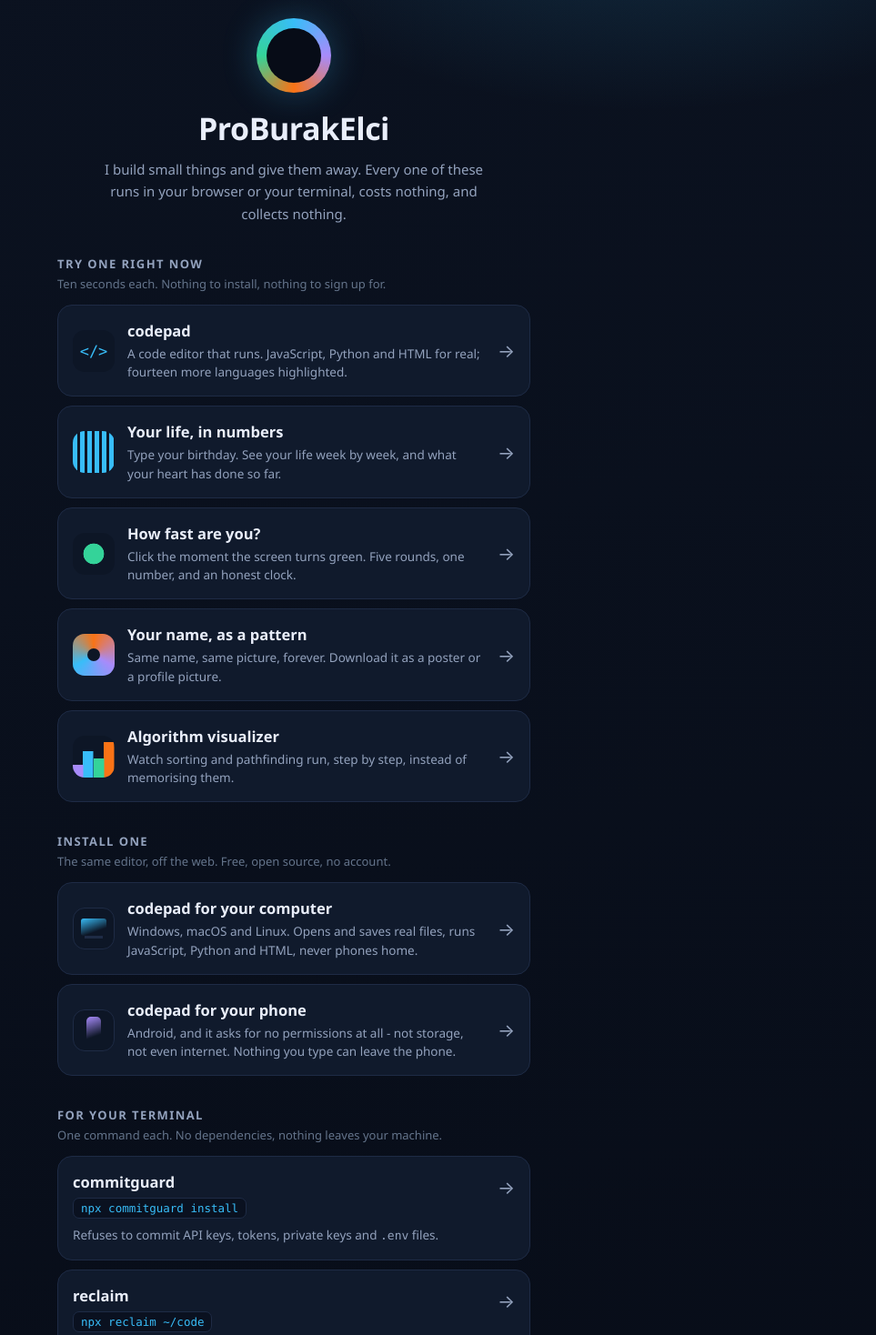
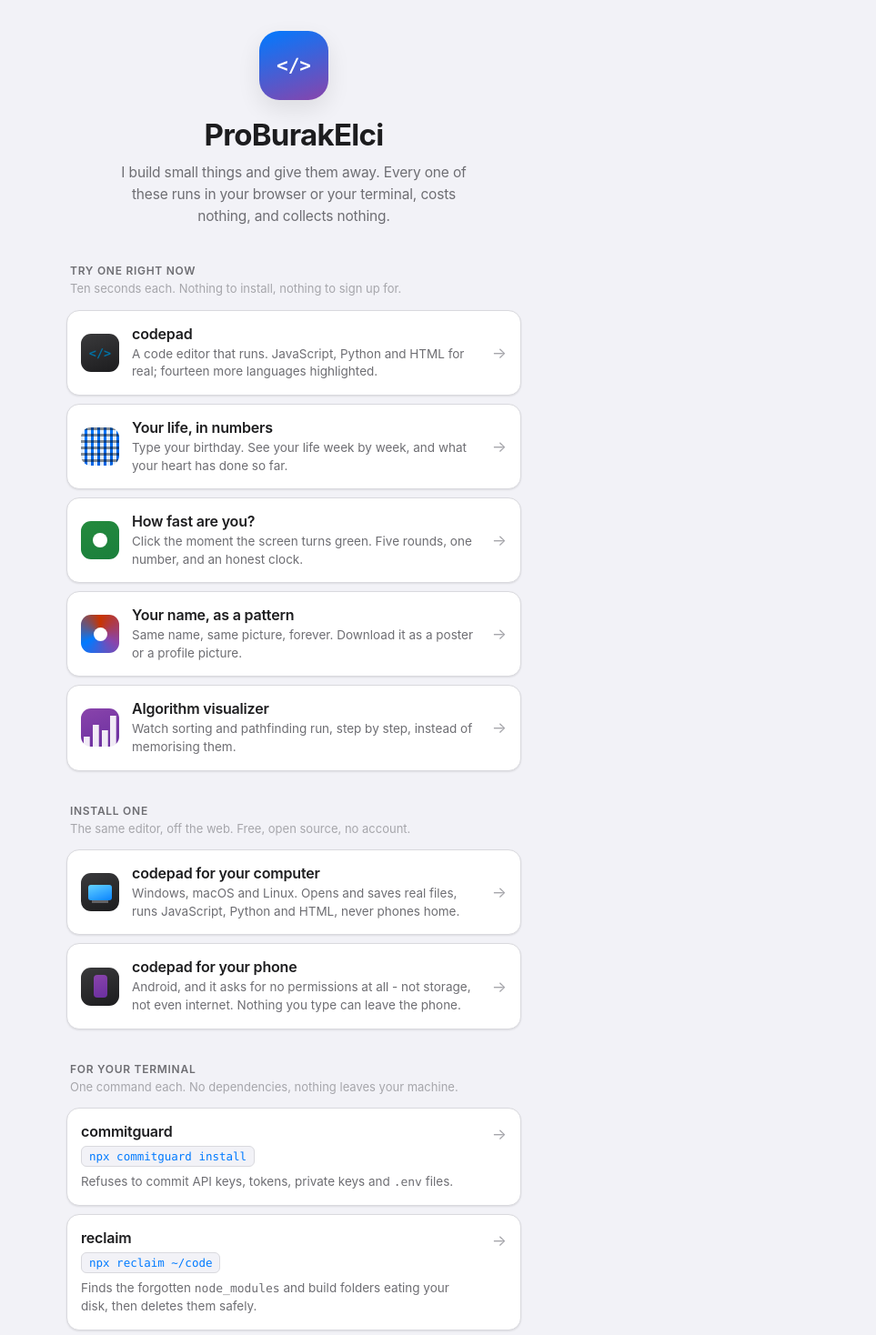
Before and after one commit to ProBurakElci/ProBurakElci.github.io, a plain HTML site: page index.html in a window 1280 px wide. Shown: the part 20-1488 px from the top of the page at 91% size, without its empty margins (317-1280 px from the left). Drawn offline with Linux system fonts and the light colour scheme.

Commit message:
Match the editor: Apple chrome, light and dark
The hub was still the old navy-and-cyan palette while everything it links to
had moved to the Xcode look, so the landing page no longer resembled any of
the things on it.

Now it speaks the same language: SF fonts, the system blue, hairline
separators, squircle icons, and the grouped lists Settings is built out of.
Every colour is a token defined twice and nothing below the top of the file
names one, so the two appearances cannot drift apart - and the page follows
the system rather than forcing dark on somebody at midday.

The card icons are still drawn with gradients, so the page is still one HTML
file that fetches nothing. The life-in-weeks one is a grid again rather than
a barcode: the horizontal bands sit on top and cut the vertical stripes into
squares.

Co-Authored-By: Claude Opus 5 <noreply@anthropic.com>

```diff
--- a/styles.css
+++ b/styles.css
@@ -1,14 +1,60 @@
+/*
+ * The look.
+ *
+ * The same language as the editor these pages link to: macOS chrome, SF
+ * fonts, the system blue, hairline separators, squircle icons, and the
+ * grouped lists Settings is built out of.
+ *
+ * Every colour is a token defined twice - once dark, once light - and nothing
+ * below the top of this file names a colour directly, so the two appearances
+ * cannot drift apart. It follows the system, the way a Mac app does.
+ */
+
 :root {
-  --bg: #070c17;
-  --panel: #101a2c;
-  --panel-hover: #142238;
-  --line: #1e2b45;
-  --text: #e9eefa;
-  --muted: #93a2bd;
-  --accent: #38bdf8;
-  --accent-2: #f97316;
-  --violet: #a78bfa;
-  --green: #34d399;
+  --bg: #1c1c1e;
+  --card: #2c2c2e;
+  --card-hover: #3a3a3c;
+  --line: #38383a;
+  --text: #f2f2f7;
+  --muted: #98989f;
+  --faint: #6c6c70;
+  --accent: #0a84ff;
+  --accent-quiet: rgba(10, 132, 255, 0.16);
+  --shadow: rgba(0, 0, 0, 0.5);
+
+  --green: #30d158;
+  --orange: #ff9f0a;
+  --violet: #bf5af2;
+  --cyan: #64d2ff;
+
+  --ui-font: -apple-system, BlinkMacSystemFont, "SF Pro Text",
+    "Segoe UI Variable Text", "Segoe UI", system-ui, "Helvetica Neue", sans-serif;
+  --code-font: ui-monospace, "SF Mono", SFMono-Regular, Menlo, Monaco,
+    "Cascadia Mono", "Roboto Mono", Consolas, monospace;
+
+  color-scheme: dark;
+}
+
+@media (prefers-color-scheme: light) {
+  :root {
+    color-scheme: light;
+
+    --bg: #f2f2f7;
+    --card: #ffffff;
+    --card-hover: #fbfbfd;
+    --line: #d9d9de;
+    --text: #1d1d1f;
+    --muted: #6e6e73;
+    --faint: #a6a6ab;
+    --accent: #007aff;
+    --accent-quiet: rgba(0, 122, 255, 0.1);
+    --shadow: rgba(0, 0, 0, 0.09);
+
+    --green: #248a3d;
+    --orange: #c93400;
+    --violet: #8944ab;
+    --cyan: #0071a4;
+  }
 }
 
 * { box-sizing: border-box; }
@@ -17,64 +63,79 @@ body {
   margin: 0;
   min-height: 100vh;
   color: var(--text);
-  background:
-    radial-gradient(760px 420px at 80% -6%, rgba(56, 189, 248, 0.18), transparent 62%),
-    radial-gradient(640px 420px at 6% 102%, rgba(167, 139, 250, 0.16), transparent 62%),
-    linear-gradient(170deg, #0b1220, var(--bg));
-  font-family: "Segoe UI", system-ui, -apple-system, sans-serif;
+  background: var(--bg);
+  font-family: var(--ui-font);
   -webkit-font-smoothing: antialiased;
+  -moz-osx-font-smoothing: grayscale;
   -webkit-tap-highlight-color: transparent;
 }
 
-main { max-width: 560px; margin: 0 auto; padding: 40px 20px 48px; }
+main { max-width: 540px; margin: 0 auto; padding: 54px 20px 52px; }
 
 /* ---------- header ---------- */
 
-.top { text-align: center; margin-bottom: 34px; }
+.top { text-align: center; margin-bottom: 40px; }
 
+/* the squircle Apple draws every app icon in */
 .avatar {
-  width: 82px;
-  height: 82px;
-  margin: 0 auto 16px;
-  border-radius: 50%;
-  background: conic-gradient(var(--accent), var(--violet), var(--accent-2), var(--green), var(--accent));
-  box-shadow: 0 0 38px rgba(56, 189, 248, 0.28);
-  position: relative;
+  width: 76px;
+  height: 76px;
+  margin: 0 auto 18px;
+  border-radius: 22px;
+  background: linear-gradient(160deg, var(--accent), var(--violet));
+  display: grid;
+  place-items: center;
+  box-shadow: 0 10px 26px var(--shadow);
 }
 .avatar::after {
-  content: "";
-  position: absolute;
-  inset: 11px;
-  border-radius: 50%;
-  background: var(--bg);
+  content: "</>";
+  font-family: var(--code-font);
+  font-size: 21px;
+  font-weight: 600;
+  color: #ffffff;
 }
 
 h1 {
-  font-size: clamp(26px, 6vw, 34px);
+  font-size: clamp(27px, 6vw, 33px);
+  font-weight: 700;
+  /* Apple tightens large type */
+  letter-spacing: -0.021em;
   margin: 0 0 10px;
-  letter-spacing: -0.5px;
 }
 
 .tagline {
   color: var(--muted);
-  font-size: 15px;
-  line-height: 1.62;
+  font-size: 15.5px;
+  line-height: 1.55;
+  letter-spacing: -0.01em;
   margin: 0 auto;
-  max-width: 420px;
+  max-width: 400px;
 }
 
 /* ---------- groups ---------- */
 
-.group { margin-bottom: 34px; }
+.group { margin-bottom: 36px; }
 
+/*
+ * A grouped-list header, the way Settings does it: small, quiet, and sitting
+ * just above its own rows rather than floating between them.
+ */
 .group h2 {
+  font-size: 12px;
+  font-weight: 600;
+  text-transform: uppercase;
+  letter-spacing: 0.06em;
+  color: var(--muted);
+  margin: 0 0 3px;
+  padding-left: 4px;
+}
+.group-note {
+  color: var(--faint);
   font-size: 13px;
-  text-transform: uppercase;
-  letter-spacing: 1.4px;
-  color: var(--muted);
-  margin: 0 0 4px;
+  line-height: 1.45;
+  margin: 0 0 14px;
+  padding-left: 4px;
 }
-.group-note { color: #64748b; font-size: 13px; margin: 0 0 14px; }
 
 /* ---------- cards ---------- */
 
@@ -82,35 +143,37 @@ h1 {
   display: flex;
   align-items: center;
   gap: 14px;
-  background: var(--panel);
+  background: var(--card);
   border: 1px solid var(--line);
-  border-radius: 16px;
-  padding: 16px;
-  margin-bottom: 10px;
+  border-radius: 14px;
+  padding: 15px;
+  margin-bottom: 9px;
   text-decoration: none;
   color: inherit;
-  transition: transform 0.12s ease, border-color 0.15s ease, background-color 0.15s ease;
+  box-shadow: 0 1px 2px var(--shadow);
+  transition: background-color 0.15s ease, transform 0.12s ease;
 }
-.card:hover {
-  background: var(--panel-hover);
-  border-color: var(--accent);
-  transform: translateY(-2px);
+.card:hover { background: var(--card-hover); transform: translateY(-1px); }
+.card:active { transform: translateY(0); }
+.card:focus-visible {
+  outline: none;
+  box-shadow: 0 0 0 3px var(--accent-quiet), 0 0 0 1px var(--accent);
 }
-.card:active { transform: translateY(0); }
 
-.card-body { display: flex; flex-direction: column; gap: 4px; flex: 1; min-width: 0; }
-.card-body b { font-size: 16.5px; }
-.card-body span { color: var(--muted); font-size: 13.5px; line-height: 1.5; }
+.card-body { display: flex; flex-direction: column; gap: 3px; flex: 1; min-width: 0; }
+.card-body b { font-size: 16px; font-weight: 600; letter-spacing: -0.012em; }
+.card-body span { color: var(--muted); font-size: 13.5px; line-height: 1.45; }
+
 .card-body code {
   align-self: flex-start;
-  background: #0a1120;
+  background: var(--bg);
   border: 1px solid var(--line);
-  border-radius: 7px;
+  border-radius: 6px;
   padding: 3px 8px;
+  margin: 3px 0 4px;
+  font-family: var(--code-font);
   font-size: 12.5px;
   color: var(--accent);
-  font-family: Consolas, "Cascadia Mono", monospace;
-  margin: 2px 0 4px;
 }
 .card-body span code {
   display: inline;
@@ -122,108 +185,133 @@ h1 {
   font-size: 13px;
 }
 
-.card-go { color: var(--muted); font-size: 20px; flex-shrink: 0; }
-.card:hover .card-go { color: var(--accent); }
+/* the chevron every tappable row on iOS ends with */
+.card-go { color: var(--faint); font-size: 17px; flex-shrink: 0; }
+.card:hover .card-go { color: var(--muted); }
 
-/* the little drawings, made of gradients so nothing has to load */
+/* ---------- the little drawings, made of gradients so nothing has to load ---------- */
+
 .card-icon {
-  width: 46px;
-  height: 46px;
-  border-radius: 13px;
+  width: 42px;
+  height: 42px;
+  border-radius: 11px;
   flex-shrink: 0;
   position: relative;
   overflow: hidden;
-}
-.card-icon[data-icon="life"] {
-  background:
-    repeating-linear-gradient(90deg, var(--accent) 0 5px, transparent 5px 8px),
-    repeating-linear-gradient(0deg, #0d1626 0 5px, transparent 5px 8px),
-    #0d1626;
-}
-.card-icon[data-icon="reflex"] { background: radial-gradient(circle at 50% 50%, var(--green) 34%, #0d1626 36%); }
-.card-icon[data-icon="name"] { background: conic-gradient(var(--accent-2), var(--violet), var(--accent), var(--accent-2)); }
-.card-icon[data-icon="name"]::after {
-  content: "";
-  position: absolute;
-  inset: 16px;
-  border-radius: 50%;
-  background: #0d1626;
-}
-.card-icon[data-icon="code"] {
-  background: #0d1626;
-  color: var(--accent);
-  font-family: Consolas, monospace;
-  font-size: 17px;
   display: grid;
   place-items: center;
 }
-.card-icon[data-icon="code"]::after { content: "</>"; }
 
+/*
+ * A life in weeks: a grid of filled squares. The horizontal bands are listed
+ * first so they sit on top and cut the vertical stripes into squares - a
+ * grid, not a barcode.
+ */
+.card-icon[data-icon="life"] {
+  background:
+    repeating-linear-gradient(0deg, transparent 0 4px, rgba(0, 0, 0, 0.42) 4px 7px),
+    repeating-linear-gradient(90deg, rgba(255, 255, 255, 0.88) 0 4px, transparent 4px 7px),
+    linear-gradient(160deg, var(--accent), #0060df);
+}
+
+/* a reaction test: the dot you are waiting for */
+.card-icon[data-icon="reflex"] { background: linear-gradient(160deg, var(--green), #1a7f3c); }
+.card-icon[data-icon="reflex"]::after {
+  content: "";
+  width: 16px;
+  height: 16px;
+  border-radius: 50%;
+  background: #ffffff;
+}
+
+/* a name as a pattern: a ring of colour */
+.card-icon[data-icon="name"] {
+  background: conic-gradient(var(--orange), var(--violet), var(--accent), var(--orange));
+}
+.card-icon[data-icon="name"]::after {
+  content: "";
+  width: 15px;
+  height: 15px;
+  border-radius: 50%;
+  background: var(--card);
+}
+
+/* sorting bars, caught mid-sort */
 .card-icon[data-icon="algo"] {
   background:
-    linear-gradient(to top, var(--violet) 30%, transparent 30%) 0 0 / 25% 100% no-repeat,
-    linear-gradient(to top, var(--accent) 62%, transparent 62%) 33% 0 / 25% 100% no-repeat,
-    linear-gradient(to top, var(--green) 45%, transparent 45%) 66% 0 / 25% 100% no-repeat,
-    linear-gradient(to top, var(--accent-2) 85%, transparent 85%) 99% 0 / 25% 100% no-repeat,
-    #0d1626;
+    linear-gradient(to top, rgba(255, 255, 255, 0.9) 26%, transparent 26%) 8% 0 / 16% 100% no-repeat,
+    linear-gradient(to top, rgba(255, 255, 255, 0.9) 58%, transparent 58%) 36% 0 / 16% 100% no-repeat,
+    linear-gradient(to top, rgba(255, 255, 255, 0.9) 42%, transparent 42%) 64% 0 / 16% 100% no-repeat,
+    linear-gradient(to top, rgba(255, 255, 255, 0.9) 80%, transparent 80%) 92% 0 / 16% 100% no-repeat,
+    linear-gradient(160deg, var(--violet), #6b2fa0);
+}
+
+/* the three codepad builds share one dark slate */
+.card-icon[data-icon="code"],
+.card-icon[data-icon="desktop"],
+.card-icon[data-icon="phone"] {
+  background: linear-gradient(160deg, #3a3a3c, #1c1c1e);
+}
+.card-icon[data-icon="code"]::after {
+  content: "</>";
+  font-family: var(--code-font);
+  font-size: 13.5px;
+  font-weight: 600;
+  color: var(--cyan);
+}
+
+/* a display on a stand, and a phone */
+.card-icon[data-icon="desktop"]::after {
+  content: "";
+  width: 26px;
+  height: 17px;
+  border-radius: 3px;
+  background: linear-gradient(160deg, #64d2ff, #0a84ff);
+  box-shadow: 0 7px 0 -4px #636366;
+}
+.card-icon[data-icon="phone"]::after {
+  content: "";
+  width: 15px;
+  height: 25px;
+  border-radius: 4px;
+  background: linear-gradient(160deg, var(--violet), #6b2fa0);
 }
 
 .card-code { align-items: flex-start; }
-.card-code .card-go { margin-top: 4px; }
+.card-code .card-go { margin-top: 3px; }
 
 /* ---------- links ---------- */
 
-.links { display: flex; gap: 10px; flex-wrap: wrap; }
+.links { display: flex; gap: 9px; flex-wrap: wrap; }
 .links a {
   flex: 1 1 auto;
   text-align: center;
-  background: var(--panel);
+  background: var(--card);
   border: 1px solid var(--line);
-  border-radius: 12px;
-  padding: 13px 16px;
-  color: var(--text);
+  border-radius: 11px;
+  padding: 12px 16px;
+  color: var(--accent);
   text-decoration: none;
   font-size: 14.5px;
-  font-weight: 600;
+  font-weight: 500;
+  box-shadow: 0 1px 2px var(--shadow);
 }
-.links a:hover { border-color: var(--accent); }
+.links a:hover { background: var(--card-hover); }
+.links a:focus-visible {
+  outline: none;
+  box-shadow: 0 0 0 3px var(--accent-quiet), 0 0 0 1px var(--accent);
+}
 
 footer {
-  color: #64748b;
+  color: var(--faint);
   font-size: 12.5px;
-  line-height: 1.7;
+  line-height: 1.6;
   text-align: center;
   border-top: 1px solid var(--line);
-  padding-top: 20px;
+  padding-top: 22px;
 }
 
 @media (prefers-reduced-motion: reduce) {
   .card { transition: none; }
   .card:hover { transform: none; }
 }
-
-/* the two install cards */
-.card-icon[data-icon="desktop"] {
-  background: #0d1626;
-  border: 1px solid var(--line);
-}
-.card-icon[data-icon="desktop"]::after {
-  content: "";
-  position: absolute;
-  inset: 11px 8px 14px;
-  border-radius: 3px;
-  background: linear-gradient(160deg, var(--accent), #0d1626 70%);
-  box-shadow: 0 7px 0 -4px var(--line);
-}
-
-.card-icon[data-icon="phone"] {
-  background: #0d1626;
-  border: 1px solid var(--line);
-}
-.card-icon[data-icon="phone"]::after {
-  content: "";
-  position: absolute;
-  inset: 7px 14px;
-  border-radius: 5px;
-  background: linear-gradient(160deg, var(--violet), #0d1626 70%);
-}
```
Also changed, not shown: index.html (+3 -1 lines).
